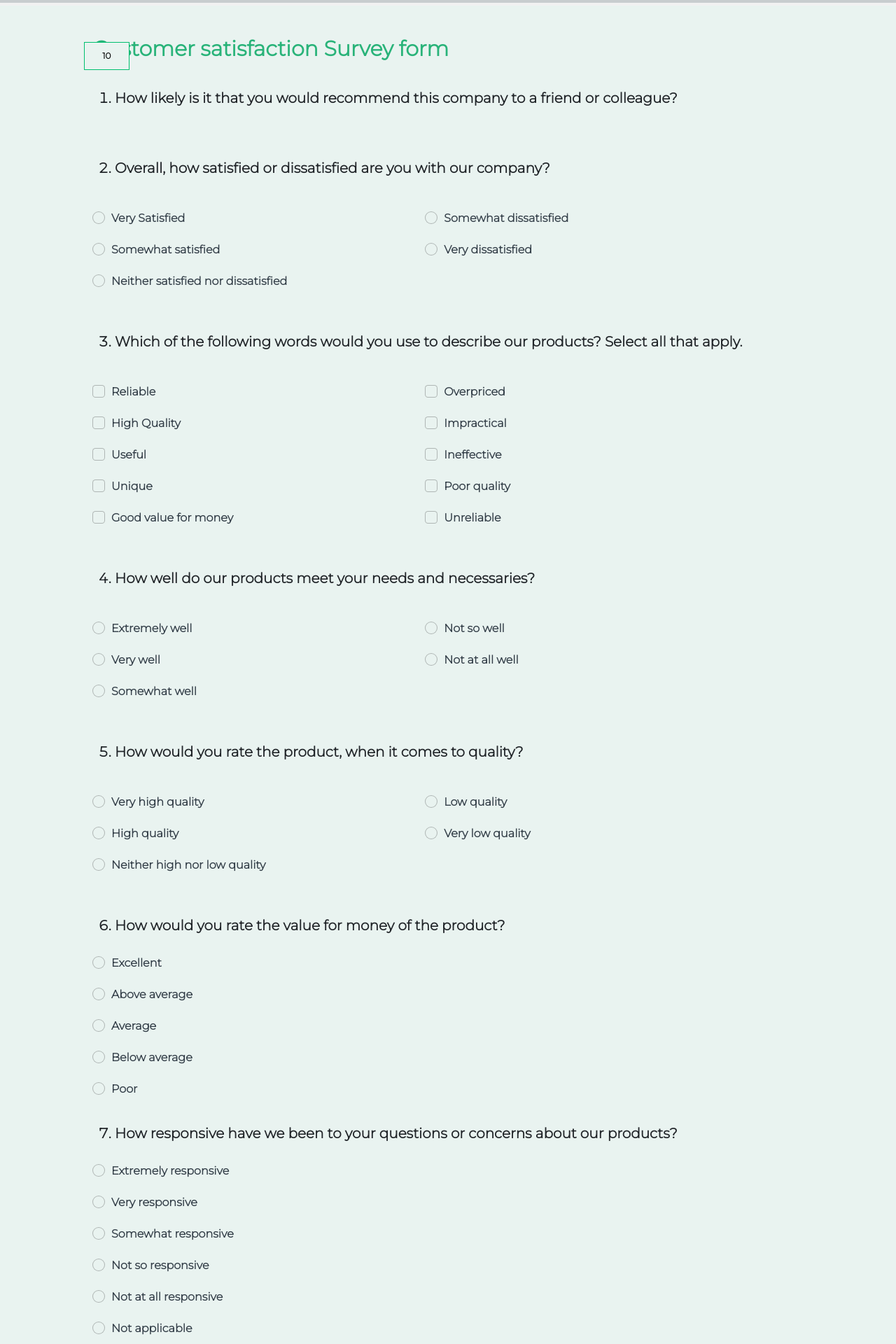
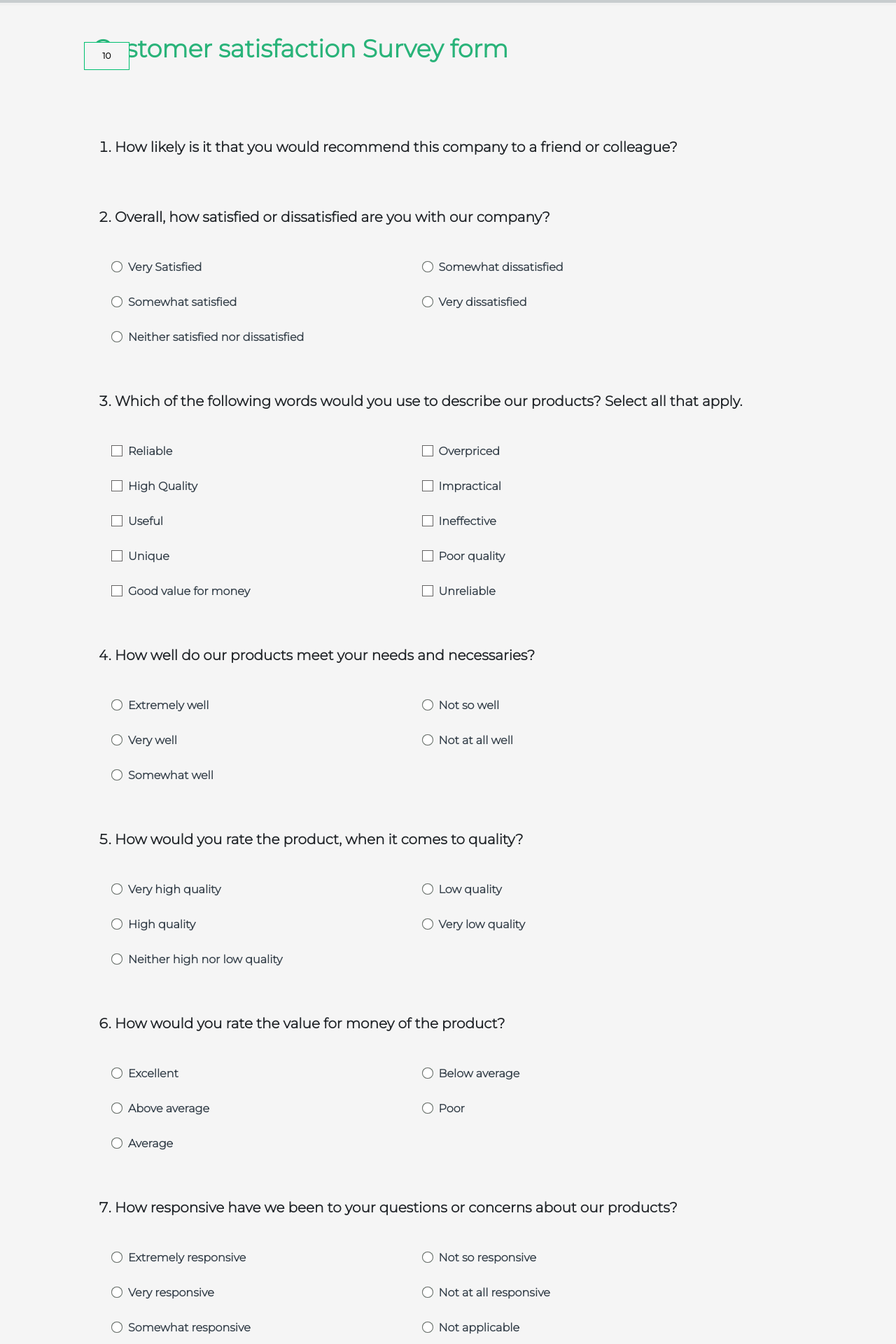
Before and after one commit to Dineshkumar510/Survey-Page-Frontend, an Angular app: page / in a window 1280 px wide. Shown: the top 1920 px of the page at 70% size. Built offline with nearby package versions, Linux system fonts and the light colour scheme.

Commit message:
making changes

```diff
--- a/src/app/app.component.html
+++ b/src/app/app.component.html
@@ -4,6 +4,8 @@
 </div>
 
 <app-scroll-to-top></app-scroll-to-top>
+
+
 
 <div class="main">
       <div class="container">
@@ -59,6 +61,9 @@
                             </div>
                           </div>
 
+
+
+
                           <div class="qt2">
 
                             <div class="q2 qtn mts">
@@ -71,9 +76,11 @@
 
                             <div class="options">
 
+                              <form class="data">
+
                                 <div class="answer-option-col answer-option-col-2">
 
-                                  <form>
+
                                     <div class="form-check">
                                       <input type="radio" class="form-check-input" id="Very Satisfied" name="gender" />
                                       <label class="form-check-label" for="Very Satisfied">Very Satisfied</label>
@@ -86,13 +93,13 @@
                                       <input type="radio" class="form-check-input" id="Neither satisfied nor dissatisfied" name="gender" />
                                       <label class="form-check-label" for="Neither satisfied nor dissatisfied">Neither satisfied nor dissatisfied</label>
                                     </div>
-                                  </form>
+
 
                                 </div>
 
                                 <div class="answer-option-col answer-option-col-2">
 
-                                <form>
+
                                   <div class="form-check">
                                     <input type="radio" class="form-check-input" id="Somewhat dissatisfied" name="gender" />
                                     <label class="form-check-label" for="Somewhat dissatisfied">Somewhat dissatisfied</label>
@@ -101,14 +108,16 @@
                                     <input type="radio" class="form-check-input" id="Very dissatisfied" name="gender" />
                                     <label class="form-check-label" for="Very dissatisfied">Very dissatisfied</label>
                                   </div>
+
+
+                                </div>
+
                               </form>
-
                             </div>
 
                           </div>
 
 
-                          </div>
 
 
                                 <div class="qt3">
@@ -122,9 +131,11 @@
 
                                     <div class="options">
 
+                                      <form class="data">
+
                                       <div class="answer-option-col answer-option-col-2">
 
-                                        <form>
+
                                             <div class="form-check">
                                               <input type="checkbox" class="form-check-input" id="Reliable" name="gender" />
                                               <label class="form-check-label" for="Reliable">Reliable</label>
@@ -145,13 +156,13 @@
                                               <input type="checkbox" class="form-check-input" id="Good value for money" name="gender" />
                                               <label class="form-check-label" for="Good value for money">Good value for money</label>
                                             </div>
-                                        </form>
+
 
                                       </div>
 
                                       <div class="answer-option-col answer-option-col-2">
 
-                                        <form>
+
                                             <div class="form-check">
                                               <input type="checkbox" class="form-check-input" id="Overpriced" name="gender" />
                                               <label class="form-check-label" for="Overpriced">Overpriced</label>
@@ -172,13 +183,17 @@
                                               <input type="checkbox" class="form-check-input" id="Unreliable" name="gender" />
                                               <label class="form-check-label" for="Unreliable">Unreliable</label>
                                             </div>
+
+
+                                      </div>
+
                                       </form>
 
                                     </div>
 
                                 </div>
 
-                                </div>
+
 
 
                         <div class="qt4">
@@ -194,9 +209,11 @@
 
                             <div class="options">
 
+                              <form class="data">
+
                                 <div class="answer-option-col answer-option-col-2">
 
-                                  <form>
+
                                       <div class="form-check">
                                         <input type="radio" class="form-check-input" id="Extremely well" name="gender" />
                                         <label class="form-check-label" for="Extremely well">Extremely well</label>
@@ -209,14 +226,14 @@
                                         <input type="radio" class="form-check-input" id="Somewhat well" name="gender" />
                                         <label class="form-check-label" for="Somewhat well">Somewhat well</label>
                                       </div>
-                                  </form>
+
 
                                 </div>
 
 
                                 <div class="answer-option-col answer-option-col-2">
 
-                                <form>
+
                                   <div class="form-check">
                                     <input type="radio" class="form-check-input" id="Not so well" name="gender" />
                                     <label class="form-check-label" for="Not so well">Not so well</label>
@@ -225,15 +242,18 @@
                                     <input type="radio" class="form-check-input" id="Not at all well" name="gender" />
                                     <label class="form-check-label" for="Not at all well">Not at all well</label>
                                   </div>
+
+
+                                </div>
+
                               </form>
-
 
                             </div>
 
                         </div>
 
 
-                        </div>
+
 
 
                       <div class="qt5">
@@ -248,9 +268,10 @@
 
                           <div class="options">
 
+                            <form class="data">
+
                               <div class="answer-option-col answer-option-col-2">
 
-                                <form>
                                   <div class="form-check">
                                     <input type="radio" class="form-check-input" id="Very high quality" name="gender" />
                                     <label class="form-check-label" for="Very high quality">Very high quality </label>
@@ -263,14 +284,12 @@
                                     <input type="radio" class="form-check-input" id="Neither high nor low quality" name="gender" />
                                     <label class="form-check-label" for="Neither high nor low quality">Neither high nor low quality</label>
                                   </div>
-                                </form>
 
                               </div>
 
 
                               <div class="answer-option-col answer-option-col-2">
 
-                              <form>
                                 <div class="form-check">
                                   <input type="radio" class="form-check-input" id="Low quality" name="gender" />
                                   <label class="form-check-label" for="Low quality">Low quality</label>
@@ -279,15 +298,15 @@
                                   <input type="radio" class="form-check-input" id="Very low quality" name="gender" />
                                   <label class="form-check-label" for="Very low quality">Very low quality</label>
                                 </div>
+
+                              </div>
+
                             </form>
-
                           </div>
 
                       </div>
 
 
-
-                      </div>
 
 
                       <div class="qt6">
@@ -299,7 +318,13 @@
 
                           </div>
 
-                          <form>
+                          <div class="options">
+
+                            <form class="data">
+
+                              <div class="answer-option-col answer-option-col-2">
+
+
                                   <div class="form-check">
                                     <input type="radio" class="form-check-input" id="Excellent" name="gender" />
                                     <label class="form-check-label" for="Excellent">Excellent</label>
@@ -312,6 +337,12 @@
                                     <input type="radio" class="form-check-input" id="Average" name="gender" />
                                     <label class="form-check-label" for="Average">Average</label>
                                   </div>
+
+
+                              </div>
+
+                              <div class="answer-option-col answer-option-col-2">
+
                                 <div class="form-check">
                                   <input type="radio" class="form-check-input" id="Below average" name="gender" />
                                   <label class="form-check-label" for="Below average">Below average</label>
@@ -320,9 +351,16 @@
                                   <input type="radio" class="form-check-input" id="Poor" name="gender" />
                                   <label class="form-check-label" for="Poor">Poor</label>
                                 </div>
-                          </form>
 
                               </div>
+
+                            </form>
+                          </div>
+
+                      </div>
+
+
+
 
 
                     <div class="qt7">
@@ -334,7 +372,13 @@
 
                         </div>
 
-                        <form>
+
+                        <div class="options">
+
+                          <form class="data">
+
+                            <div class="answer-option-col answer-option-col-2">
+
                                 <div class="form-check">
                                   <input type="radio" class="form-check-input" id="Extremely responsive" name="gender" />
                                   <label class="form-check-label" for="Extremely responsive">Extremely responsive</label>
@@ -347,6 +391,12 @@
                                   <input type="radio" class="form-check-input" id="Somewhat responsive" name="gender" />
                                   <label class="form-check-label" for="Somewhat responsive">Somewhat responsive</label>
                                 </div>
+
+                            </div>
+
+
+                            <div class="answer-option-col answer-option-col-2">
+
                               <div class="form-check">
                                 <input type="radio" class="form-check-input" id="Not so responsive" name="gender" />
                                 <label class="form-check-label" for="Not so responsive">Not so responsive</label>
@@ -359,21 +409,34 @@
                                 <input type="radio" class="form-check-input" id="Not applicable" name="gender" />
                                 <label class="form-check-label" for="Not applicable">Not applicable</label>
                               </div>
-                        </form>
 
                             </div>
+
+                          </form>
+                        </div>
+
+                    </div>
+
+
+
 
 
                   <div class="qt8">
                       <div class="q8 qtn mt">
 
                         <ol start="8">
-                          <li>How long have you been a customer of our company?</li>
+                          <li>How long have you been using our services or products?</li>
                         </ol>
 
                       </div>
 
-                      <form>
+
+                      <div class="options">
+
+                        <form class="data">
+
+                          <div class="answer-option-col answer-option-col-2">
+
                               <div class="form-check">
                                 <input type="radio" class="form-check-input" id="This is my first purchase" name="gender" />
                                 <label class="form-check-label" for="This is my first purchase">This is my first purchase</label>
@@ -386,6 +449,11 @@
                                 <input type="radio" class="form-check-input" id="Six months to a year" name="gender" />
                                 <label class="form-check-label" for="Six months to a year">Six months to a year</label>
                               </div>
+
+                          </div>
+
+                          <div class="answer-option-col answer-option-col-2">
+
                             <div class="form-check">
                               <input type="radio" class="form-check-input" id="1 - 2 years" name="gender" />
                               <label class="form-check-label" for="1 - 2 years">1 - 2 years</label>
@@ -398,9 +466,17 @@
                               <input type="radio" class="form-check-input" id="I haven't made a purchase yet" name="gender" />
                               <label class="form-check-label" for="I haven't made a purchase yet">I haven't made a purchase yet</label>
                             </div>
-                      </form>
 
                           </div>
+
+                        </form>
+                      </div>
+
+                  </div>
+
+
+
+
 
 
                   <div class="qt9">
@@ -414,7 +490,13 @@
 
                     </div>
 
-                    <form>
+
+                    <div class="options">
+
+                      <form class="data">
+
+                        <div class="answer-option-col answer-option-col-2">
+
                             <div class="form-check">
                               <input type="radio" class="form-check-input" id="Extremely likely" name="gender" />
                               <label class="form-check-label" for="Extremely likely">Extremely likely</label>
@@ -427,6 +509,11 @@
                               <input type="radio" class="form-check-input" id="Somewhat likely" name="gender" />
                               <label class="form-check-label" for="Somewhat likely">Somewhat likely</label>
                             </div>
+
+                        </div>
+
+                        <div class="answer-option-col answer-option-col-2">
+
                           <div class="form-check">
                             <input type="radio" class="form-check-input" id="Not so likely" name="gender" />
                             <label class="form-check-label" for="Not so likely">Not so likely</label>
@@ -435,9 +522,16 @@
                             <input type="radio" class="form-check-input" id="Not at all likely" name="gender" />
                             <label class="form-check-label" for="Not at all likely">Not at all likely</label>
                           </div>
-                    </form>
 
                         </div>
+
+                      </form>
+                    </div>
+
+                  </div>
+
+
+
 
 
                 <div class="qt10">
@@ -451,7 +545,7 @@
 
                     <div class="textarea-container">
                       <textarea class="textarea" spellcheck="true" rows="4" cols="70"
-                      data-sm-textarea="" maxlength="20000" style="background-color: #E9F3F0;"></textarea>
+                      data-sm-textarea="" maxlength="20000"></textarea>
 
                   </div>
 
--- a/src/app/app.component.scss
+++ b/src/app/app.component.scss
@@ -1,6 +1,227 @@
 @import '~bootstrap/dist/css/bootstrap.min.css';
 
 @import url('https://fonts.googleapis.com/css2?family=Montserrat:wght@300&family=Oswald:wght@300&display=swap');
+
+
+
+
+$grey1: #FFFFFF;
+$grey2: #f5f5f5;
+$grey3: #E9E9E9;
+$grey4: #D7D8D7;
+$grey5: #C3C3C3;
+$grey6: #ACACAC;
+$grey7: #949494;
+$grey8: #7C7C7C;
+$grey9: #666565;
+$grey10: #505051;
+$grey11: #3F3F40;
+$grey12: #333333;
+
+
+$green1: #E8FFF0;
+$green2: #BEF1CF;
+$green3: #91DEAC;
+$green4: #74D897;
+$green5: #5BCA82;
+$green6: #44BB6E;
+$green7: #38AF61;
+$green8: #259F4E;
+$green9: #0D963C;
+
+
+
+input[type="radio"], input[type="checkbox"] {
+  display: none;
+  & + label {
+    position: relative;
+    display: inline-block;
+    padding-left: 24px;
+    margin-right: 32px;
+    cursor: pointer;
+    line-height: 16px;
+    transition: all .2s ease-in-out;
+    margin-bottom: 10px;
+
+    &:before, &:after {
+      content: '';
+      position: absolute;
+
+      top: -1px;
+      left: 0;
+      width: 16px;
+      height: 16px;
+      text-align: center;
+      color: #E9F3F0;
+      font-family: Times;
+      border-radius: 50%;
+      transition: all .3s ease;
+    }
+  }
+}
+input[type="radio"] + label {
+  &:before {
+    box-shadow:
+      inset 0 0 0 1px $grey9,
+      inset 0 0 0 16px $grey1,
+      inset 0 0 0 16px $green6;
+  }
+  &:hover{
+    color: $green6;
+  }
+  &:hover:before {
+    //transition: all .3s ease;
+    animation-duration: .5s;
+    animation-name: change-size;
+    animation-iteration-count: infinite;
+    animation-direction: alternate;
+    box-shadow:
+      inset 0 0 0 1px $green6,
+      inset 0 0 0 16px $grey1,
+      inset 0 0 0 16px $green6;
+  }
+}
+input[type="radio"]:checked + label {
+  &:hover{
+    color: $grey12;
+    cursor: default;
+  }
+  &:before {
+    //transition: all .3s ease;
+    animation-duration: .2s;
+    animation-name: select-radio;
+    animation-iteration-count: 1;
+    animation-direction: Normal;
+    box-shadow:
+      inset 0 0 0 1px $green6,
+      inset 0 0 0 3px $grey1,
+      inset 0 0 0 16px $green6;
+  }
+
+}
+
+@keyframes change-size{
+  from {
+    box-shadow: 0 0 0 0 $green6,
+      inset 0 0 0 1px $green6,
+      inset 0 0 0 16px $grey1,
+      inset 0 0 0 16px $green6;
+  }
+
+  to {
+    box-shadow: 0 0 0 1px $green6,
+      inset 0 0 0 1px $green6,
+      inset 0 0 0 16px $grey1,
+      inset 0 0 0 16px $green6;
+  }
+}
+
+
+@keyframes select-radio{
+  0% {
+    box-shadow:
+      0 0 0 0 $green3,
+      inset 0 0 0 2px $grey1,
+      inset 0 0 0 3px $green6,
+      inset 0 0 0 16px $grey1,
+      inset 0 0 0 16px $green6;
+  }
+
+  90% {
+    box-shadow:
+      0 0 0 10px $green1,
+       inset 0 0 0 0 $grey1,
+      inset 0 0 0 1px $green6,
+      inset 0 0 0 2px $grey1,
+      inset 0 0 0 16px $green6;
+  }
+
+  100% {
+    box-shadow:
+      0 0 0 12px $green1,
+      inset 0 0 0 0 $grey1,
+      inset 0 0 0 1px $green6,
+      inset 0 0 0 3px $grey1,
+      inset 0 0 0 16px $green6;
+  }
+}
+
+@keyframes select-checkbox{
+  0% {
+    box-shadow:
+      0 0 0 0 $green3,
+      inset 0 0 0 2px $grey1,
+      inset 0 0 0 3px $green6,
+      inset 0 0 0 16px $grey1,
+      inset 0 0 0 16px $green6;
+  }
+
+  90% {
+    box-shadow:
+      0 0 0 10px $green1,
+       inset 0 0 0 0 $grey1,
+      inset 0 0 0 1px $green6,
+      inset 0 0 0 0 $grey1,
+      inset 0 0 0 16px $green6;
+  }
+
+  100% {
+    box-shadow:
+      0 0 0 12px $green1,
+      inset 0 0 0 0 $grey1,
+      inset 0 0 0 1px $green6,
+      inset 0 0 0 0 $grey1,
+      inset 0 0 0 16px $green6;
+  }
+}
+
+input[type="checkbox"] + label {
+  &:hover{
+    color: $green6;
+  }
+  &:before {
+    font: normal normal normal 14px/1 FontAwesome;
+    text-rendering: auto;
+    -webkit-font-smoothing: antialiased;
+    content: '\f00c';
+    line-height: 17px;
+    border-radius: 0;
+    background-color: $grey1;
+    color: $grey1;
+    box-shadow:
+      inset 0 0 0 1px $grey9,
+      inset 0 0 0 16px $grey1,
+      inset 0 0 0 16px $green6;
+  }
+  &:hover:before {
+    color: $grey1;
+    animation-duration: .5s;
+    animation-name: change-size;
+    animation-iteration-count: infinite;
+    animation-direction: alternate;
+    box-shadow:
+      inset 0 0 0 1px $green6,
+      inset 0 0 0 16px $grey1,
+      inset 0 0 0 16px $green6;
+  }
+}
+input[type="checkbox"]:checked + label {
+  &:before {
+    background-color: $grey5;
+    color: $grey1;
+    animation-duration: .2s;
+    animation-name: select-checkbox;
+    animation-iteration-count: 1;
+    animation-direction: Normal;
+    box-shadow:
+      inset 0 0 0 1px $green6,
+      inset 0 0 0 0 $grey1,
+      inset 0 0 0 16px $green6;
+  }
+}
+
+
+
 
 body {
     margin: auto;
@@ -17,10 +238,6 @@ ol, li {
     font-weight: 900;
   }
 
-
-input[type="radio"], input[type="checkbox"]{
-    background-color: #E9F3F0;
-}
 
 label{
     font-weight: 600;
@@ -64,13 +281,13 @@ label:focus,
 .content-title{
     font-family: 'Montserrat', sans-serif;
     text-align: left;
-    font-size: 30px;
-    font-weight: 700;
+    font-size: 35px;
+    font-weight: 800;
     word-wrap: break-word;
     white-space: normal;
     display: block;
     color: #29b379;
-    margin: 0px 0px 50px 0;
+    margin: 0px 0px 120px 0;
 }
 
 
@@ -107,7 +324,7 @@ label:focus,
     font-family: 'Montserrat', sans-serif;
     margin: 0;
     border: 1px solid #00bf6f;
-    background-color: #E9F3F0;
+    background-color: $grey2;
     border-radius: 0;
     -webkit-border-radius: 0;
     -moz-border-radius: 0;
@@ -186,7 +403,7 @@ textarea {
     box-sizing: border-box;
     width: 100%;
     border: 1px solid #333e48;
-    background-color: #E9F3F0;
+    background-color: $grey2;
     border-radius: 5%;
     -webkit-border-radius: 5%;
     -moz-border-radius: 5%;
@@ -195,9 +412,6 @@ textarea {
     transition: transform 250ms;
 }
 
-textarea:hover {
-    border: 2px solid #00bf6f;
-}
 
 textarea:focus{
     border: 2px solid #00bf6f;
@@ -205,7 +419,7 @@ textarea:focus{
 
 textarea.textarea {
     max-width: 100%;
-    background: #FFF;
+    background-color: $grey2;
     box-sizing: border-box;
     padding: 6px 60px 6px 6px;
     -webkit-transition: all 0.1s linear;
@@ -253,7 +467,7 @@ textarea.textarea {
 }
 
 .answer-option-col-2{
-    width: 45%;
+    width: 42%;
 }
 
 
@@ -277,22 +491,6 @@ p {
   .toolbar-spacer{
      flex: 1 1 auto;
   }
-
-
- /* .progress-container {
-    width: 100%;
-    height: 8px;
-    background: #ccc;
-  }
-
-  .progress-bar {
-    height: 8px;
-    background: #04AA6D;
-    width: 0%;
-  }
-
-  */
-
 
   .header {
     position: fixed;
--- a/src/index.html
+++ b/src/index.html
@@ -8,6 +8,7 @@
   <link rel="icon" type="image/x-icon" href="favicon.ico">
   <link href="https://unpkg.com/aos@2.3.1/dist/aos.css" rel="stylesheet">
   <link rel="preconnect" href="https://fonts.gstatic.com">
+  <link rel="stylesheet" href="https://cdnjs.cloudflare.com/ajax/libs/font-awesome/4.7.0/css/font-awesome.min.css" integrity="sha256-eZrrJcwDc/3uDhsdt61sL2oOBY362qM3lon1gyExkL0=" crossorigin="anonymous" />
   <link href="https://fonts.googleapis.com/css2?family=Roboto:wght@300;400;500&display=swap" rel="stylesheet">
   <link href="https://fonts.googleapis.com/icon?family=Material+Icons" rel="stylesheet">
   <link rel="stylesheet" href="https://use.fontawesome.com/releases/v5.7.0/css/all.css" integrity="sha384-lZN37f5QGtY3VHgisS14W3ExzMWZxybE1SJSEsQp9S+oqd12jhcu+A56Ebc1zFSJ" crossorigin="anonymous">
--- a/src/styles.scss
+++ b/src/styles.scss
@@ -12,7 +12,7 @@
 
 
 body{
-    background-color: #E9F3F0;
+    background-color: #f5f5f5;
 }
 
 /* width */
```
Also changed, not shown: src/app/scroll-to-top/scroll-to-top.component.html (+5 -2 lines), src/app/scroll-to-top/scroll-to-top.component.ts (+17 -0 lines). Lines whose indentation alone changed are shown as unchanged.
